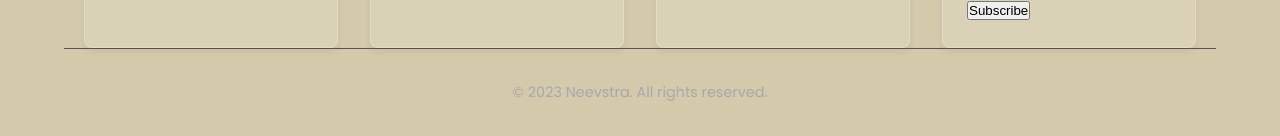
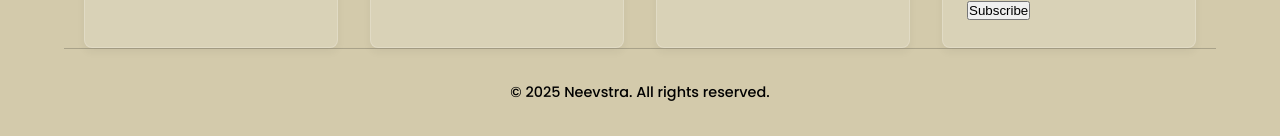
Before and after one commit to Neevstra/NeevstraThrift, a plain HTML site: page about-us.html in a window 1280 px wide. Shown: the part 2395-2531 px from the top of the page. Drawn offline with Linux system fonts and the light colour scheme.

Commit message:
small footer change

```diff
--- a/about-us.html
+++ b/about-us.html
@@ -301,7 +301,7 @@
             </div>
         </div>
         <div class="footer-bottom">
-            <p>&copy; 2023 Neevstra. All rights reserved.</p>
+            <p>&copy; 2025 Neevstra. All rights reserved.</p>
         </div>
     </footer>
 
--- a/styles.css
+++ b/styles.css
@@ -534,9 +534,10 @@ footer {
 .footer-bottom {
     text-align: center;
     padding-top: 2rem;
-    border-top: 1px solid #555;
-    color: #aaa;
+    border-top: 1px solid rgba(0, 0, 0, 0.2);
+    color: #000000;
     font-size: 0.9rem;
+    font-weight: 500;
 }
 
 /* Animations */
```
Also changed, not shown: contact-us.html (+1 -1 lines), shipping-returns.html (+1 -1 lines), sustainability.html (+1 -1 lines).
